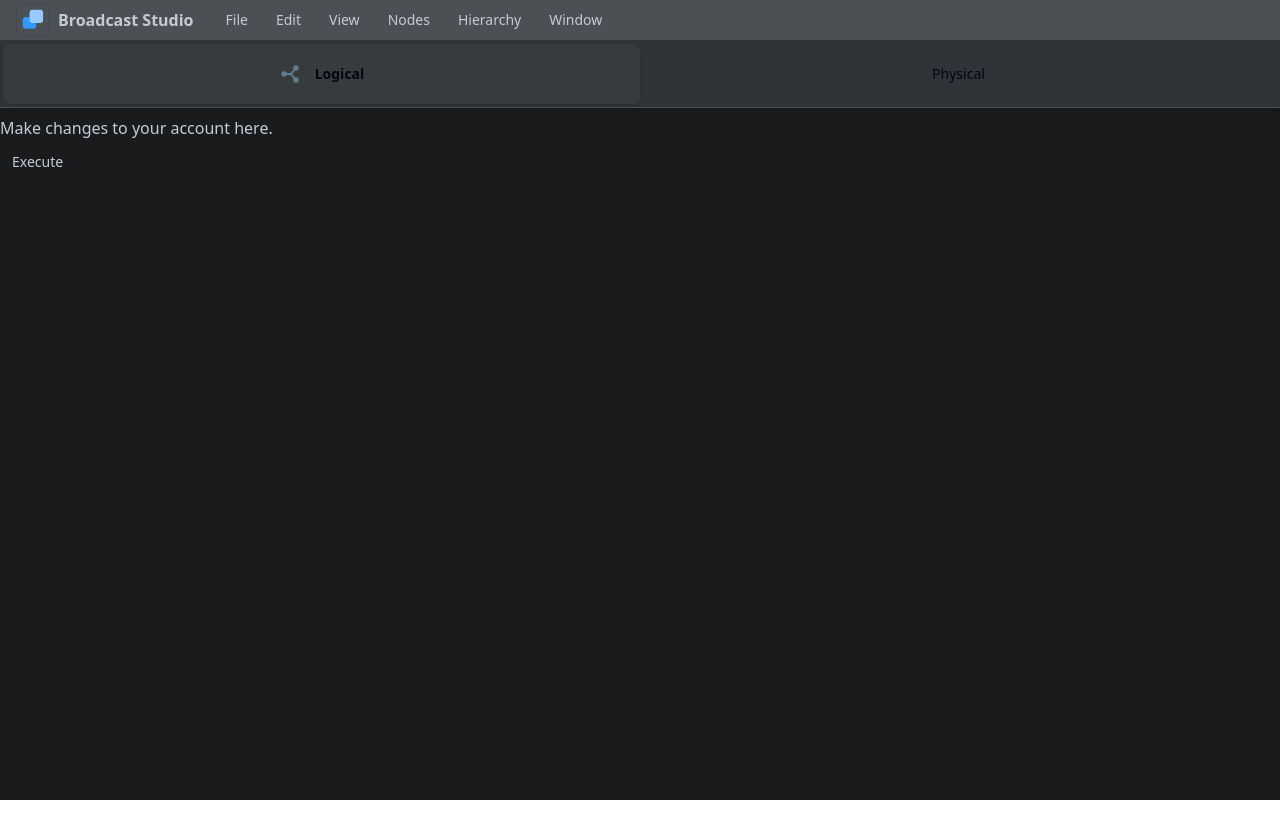
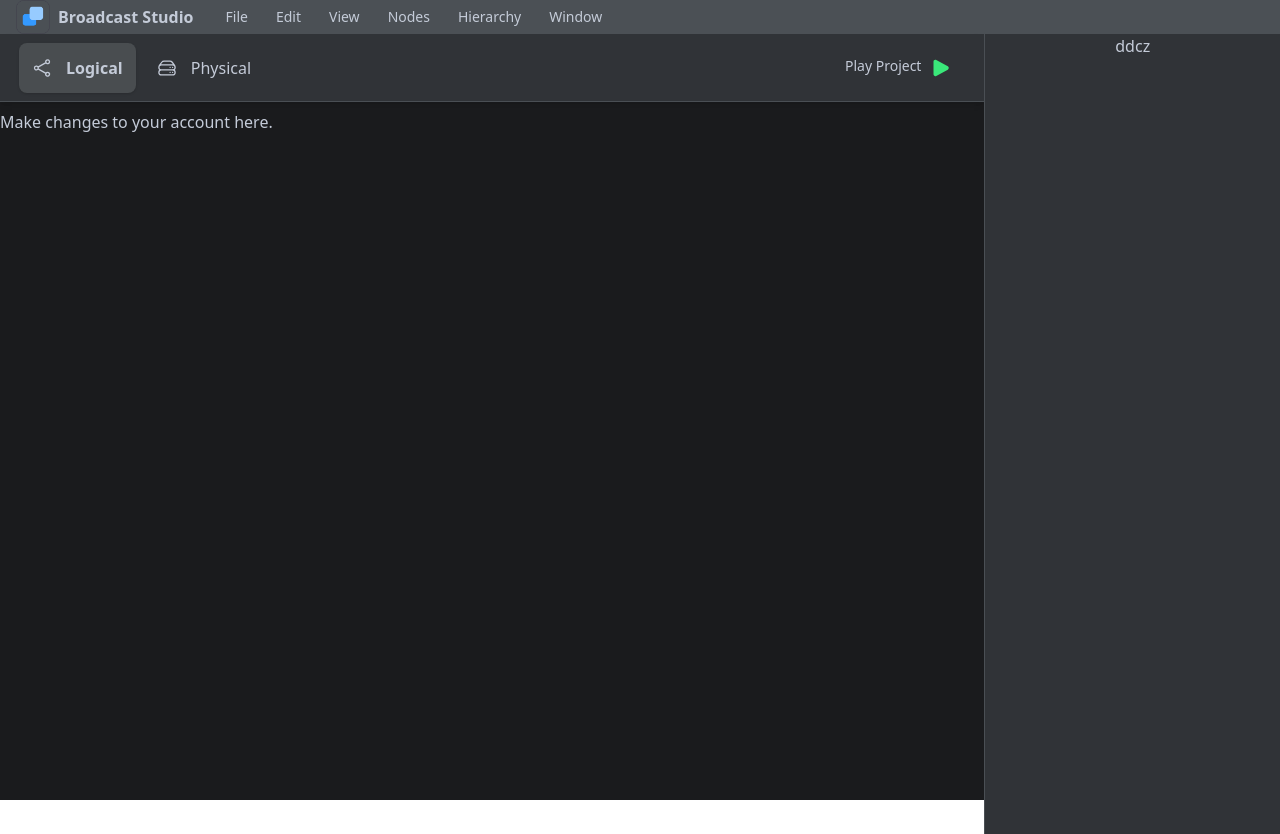
Before and after one commit to lukaulk/broadcast-studio, a Next.js app: page /studio in a window 1280 px wide. Before the commit the page ends 800 px from the top, so only its background shows below. Built offline with nearby package versions, Linux system fonts and the light colour scheme.

Commit message:
feat: enhance Header and OptionBar components; add SideBar and new UI styles

```diff
--- a/app/studio/components/header.tsx
+++ b/app/studio/components/header.tsx
@@ -2,7 +2,7 @@ import Image from "next/image";
 export default function Header() {
     return (
         <div className="flex h-10 w-full items-center bg-[var(--bsui-gray-1)] text-[var(--bsui-gray-0)] ">
-            <div className="flex items-center bs-logo mr-3">
+            <div className="flex items-center bs-logo mr-3 overflow-x-hidden">
                 <Image src="/favicon.png" alt="Logo" width={34} height={34} className="ml-4"/>
                 <span className="ml-2 text-md font-semibold">Broadcast Studio</span>
             </div>
--- a/app/studio/components/optionBar.tsx
+++ b/app/studio/components/optionBar.tsx
@@ -1,40 +1,82 @@
 "use client";
 
-import Image from "next/image";
 import { Tabs, TabsContent, TabsList, TabsTrigger } from "@/components/ui/tabs";
 
 export default function OptionBar() {
   return (
-    <div>
   <Tabs defaultValue="logical" className="w-full rounded-none">
-        <TabsList className="flex h-17  rounded-none border-b border-b-[var(--bsui-border)] w-full items-center bg-[var(--bsui-gray-3)] text-[var(--bsui-gray-0)] shadow-md">
+        <TabsList className="flex h-17 rounded-none border-b border-b-[var(--bsui-border)] w-full justify-center bg-[var(--bsui-gray-3)] text-[var(--bsui-gray-0)] shadow-md">
+          <div className="flex space-x-2 ml-4">
             <TabsTrigger
               value="logical"
-            className="flex items-center px-3 py-3 rounded-md data-[state=active]:bg-[#383B3E] data-[state=active]:font-semibold hover:bg-[var(--bsui-active)]"
+              className="flex cursor-pointer text-md items-center px-3 py-3 rounded-md text-[var(--bsui-gray-0)] data-[state=active]:bg-[hsl(210,5%,30%)] data-[state=active]:font-semibold hover:bg-[var(--bsui-active)]"
             >
-            <Image src="/icons/Connect.svg" alt="Logical" width={22} height={22} className="mr-2" />
-            Logical
+              <svg
+                xmlns="http://www.w3.org/2000/svg"
+                fill="none"
+                viewBox="0 0 24 24"
+                strokeWidth={1.5}
+                stroke="currentColor"
+                className="size-5  mr-2"
+                aria-hidden="true"
+              >
+                <path
+                  strokeLinecap="round"
+                  strokeLinejoin="round"
+                  d="M7.217 10.907a2.25 2.25 0 1 0 0 2.186m0-2.186c.18.324.283.696.283 1.093s-.103.77-.283 1.093m0-2.186 9.566-5.314m-9.566 7.5 9.566 5.314m0 0a2.25 2.25 0 1 0 3.935 2.186 2.25 2.25 0 0 0-3.935-2.186Zm0-12.814a2.25 2.25 0 1 0 3.933-2.185 2.25 2.25 0 0 0-3.933 2.185Z"
+                />
+              </svg>
+              <span>Logical</span>
             </TabsTrigger>
             <TabsTrigger
               value="physical"
-            className="flex items-center px-3 py-3 rounded-md data-[state=active]:bg-[var(--bsui-actived)] data-[state=active]:font-semibold hover:bg-[var(--bsui-active)]"
+              className="flex cursor-pointer text-md items-center px-3 py-3  text-[var(--bsui-gray-0)] rounded-md data-[state=active]:bg-[hsl(210,5%,30%)] data-[state=active]:font-semibold hover:bg-[var(--bsui-active)]"
             >
-            Physical
+              <svg
+                xmlns="http://www.w3.org/2000/svg"
+                aria-hidden="true"
+                fill="none"
+                viewBox="0 0 24 24"
+                strokeWidth={1.5}
+                stroke="currentColor"
+                className="size-5 mr-2"
+              >
+                <path
+                  strokeLinecap="round"
+                  strokeLinejoin="round"
+                  d="M5.25 14.25h13.5m-13.5 0a3 3 0 0 1-3-3m3 3a3 3 0 1 0 0 6h13.5a3 3 0 1 0 0-6m-16.5-3a3 3 0 0 1 3-3h13.5a3 3 0 0 1 3 3m-19.5 0a4.5 4.5 0 0 1 .9-2.7L5.737 5.1a3.375 3.375 0 0 1 2.7-1.35h7.126c1.062 0 2.062.5 2.7 1.35l2.587 3.45a4.5 4.5 0 0 1 .9 2.7m0 0a3 3 0 0 1-3 3m0 3h.008v.008h-.008v-.008Zm0-6h.008v.008h-.008v-.008Zm-3 6h.008v.008h-.008v-.008Zm0-6h.008v.008h-.008v-.008Z"
+                />
+              </svg>
+              <span> Physical</span>
             </TabsTrigger>
+          </div>
+          <div className="ml-auto flex mr-4">
+            <button
+              type="button"
+              className="flex cursor-pointer items-center rounded-md px-3 py-3 hover:bg-[var(--bsui-active)] active:scale-95 active:bg-[var(--bsui-actived)]"
+            >
+              <span className="text-sm flex space-x-2">
+                <span>Play Project</span>
+                <svg
+                  xmlns="http://www.w3.org/2000/svg"
+                  viewBox="0 0 24 24"
+                  fill="#3AE87A"
+                  className="size-6"
+                  aria-hidden="true"
+                >
+                  <path
+                    fillRule="evenodd"
+                    d="M4.5 5.653c0-1.427 1.529-2.33 2.779-1.643l11.54 6.347c1.295.712 1.295 2.573 0 3.286L7.28 19.99c-1.25.687-2.779-.217-2.779-1.643V5.653Z"
+                    clipRule="evenodd"
+                  />
+                </svg>
+              </span>
+            </button>
+          </div>
         </TabsList>
 
         <TabsContent value="logical">Make changes to your account here.</TabsContent>
         <TabsContent value="physical">Change your password here.</TabsContent>
       </Tabs>
-
-      <div className="ml-auto flex mr-4">
-        <button
-          type="button"
-          className="flex cursor-pointer items-center rounded-md px-3 py-3 hover:bg-[var(--bsui-active)] active:scale-95 active:bg-[var(--bsui-actived)]"
-        >
-          <span className="text-sm">Execute</span>
-        </button>
-      </div>
-    </div>
   );
 }
--- /dev/null
+++ b/app/studio/components/sideBar.tsx
@@ -0,0 +1,7 @@
+export default function Studio() {
+    return (
+        <div className="flex h-dvh w-sm border-l border-l-[var(--bsui-border)] justify-center bg-[var(--bsui-gray-3)] text-[var(--bsui-gray-0)]">
+            ddcz
+        </div>
+    );
+}
--- a/app/studio/page.tsx
+++ b/app/studio/page.tsx
@@ -1,6 +1,6 @@
 import Header from "./components/header";
 import OptionBar from "./components/optionBar";
-
+import SideBar from "./components/sideBar";
 export const metadata = {
   title: "Broadcast Studio",
   description: "A simple broadcast studio application.",
@@ -9,7 +9,10 @@ export default function Studio() {
   return (
     <div className="flex flex-col h-dvh w-full bg-[var(--bsui-gray-4)] text-[var(--bsui-gray-0)]">
       <Header />
-      <OptionBar />
+      <div className="flex flex-1 w-full">
+        <OptionBar />
+        <SideBar />
+      </div>
     </div>
   );
 }
--- a/src/styles/globals.css
+++ b/src/styles/globals.css
@@ -87,6 +87,7 @@
   --bsui-border: #4A4F54;
   --bsui-active: hsl(210, 6%, 40%);
   --bsui-actived: hsl(210, 6%, 48%);
+  --bsui-green: #3AE87A;
   --bsui-blue: #1274E3;
 }
 
```
Lines whose indentation alone changed are shown as unchanged.
